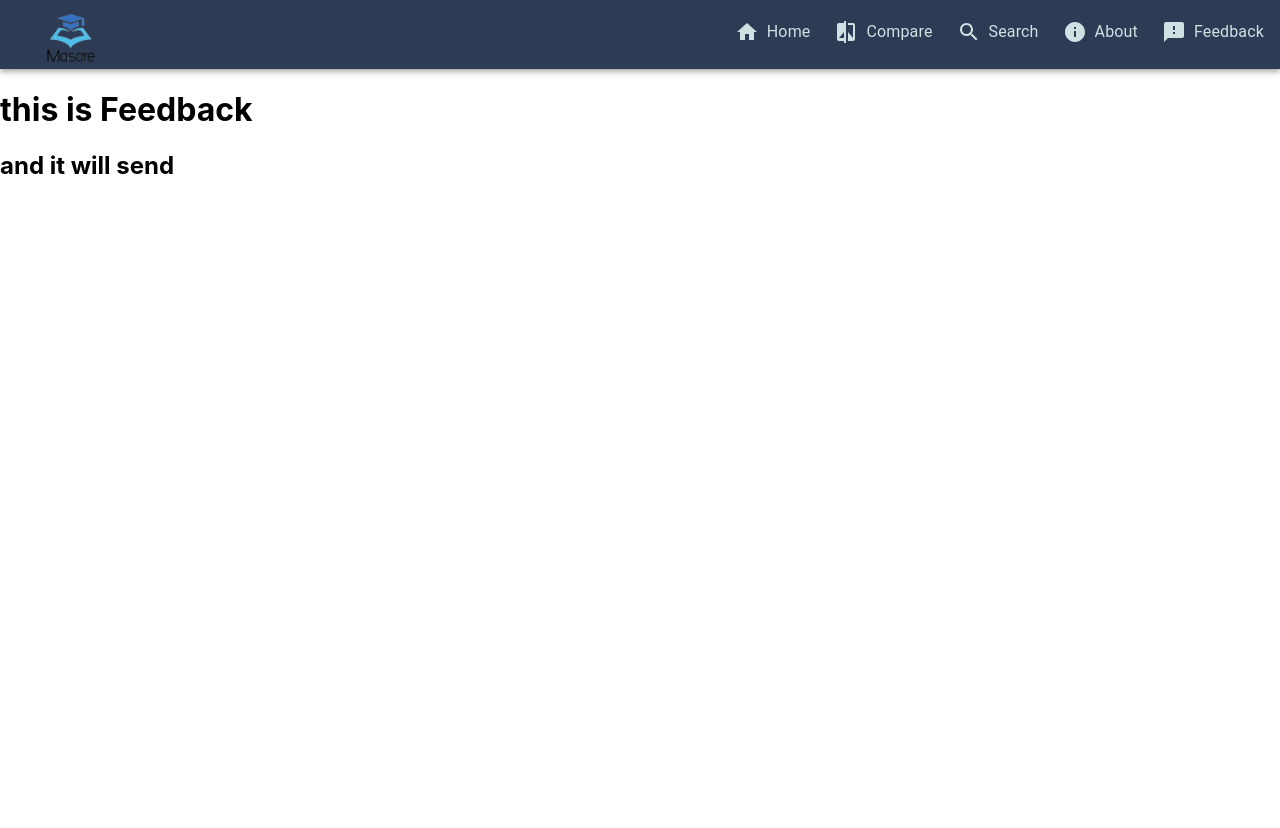
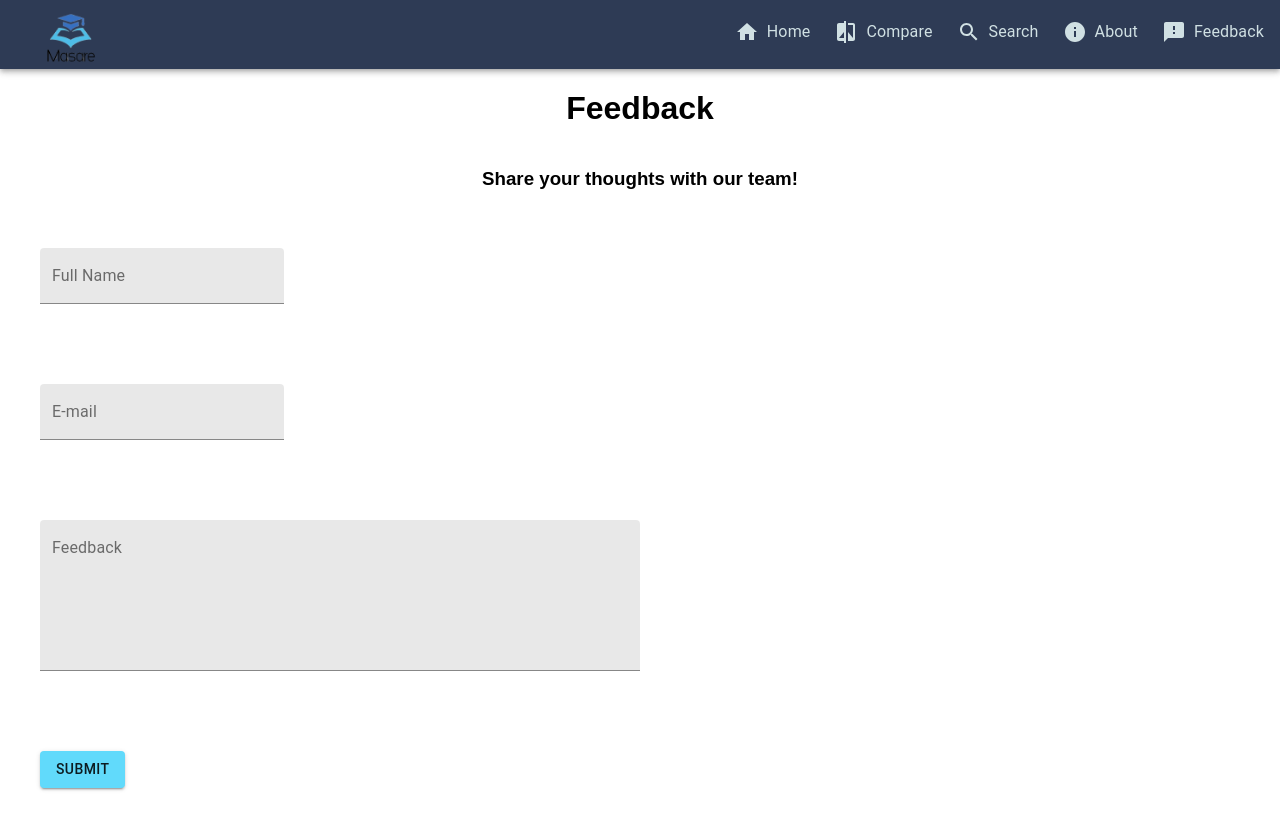
Before and after one commit to omar-1984/mymajor, a React (Create React App) app: page /Feedback in a window 1280 px wide. Before the commit the page ends 800 px from the top, so only its background shows below. Built offline with nearby package versions, Linux system fonts and the light colour scheme.

Commit message:
added fully-functioning feedback page

```diff
--- a/src/components/Feedback.jsx
+++ b/src/components/Feedback.jsx
@@ -1,11 +1,120 @@
-import React from "react";
+import React, { useState, useEffect } from "react";
+import {
+  TextField,
+  Grid,
+  Typography,
+  createMuiTheme,
+  MuiThemeProvider,
+  Button,
+} from "@material-ui/core";
+import { makeStyles } from "@material-ui/styles";
+import { db } from "../services/firebase.js";
+
+const theme = createMuiTheme({
+  palette: {
+    primary: {
+      main: "#61dafb",
+    },
+  },
+});
+
+const useStyles = makeStyles({
+  container: {
+    display: "flex",
+    justifyContent: "center",
+    fontFamily: "Sans-Serif",
+    flexWrap: "wrap",
+  },
+  inputContainer: {
+    padding: "40px",
+    display: "flex",
+    alignItems: "flex-start",
+    flexDirection: "column",
+  },
+  inputText: {
+    color: "#61dafb",
+  },
+});
 
 const Feedback = () => {
+  const [fullName, setFullName] = useState("");
+  const [email, setEmail] = useState("");
+  const [feedbackText, setfeedbackText] = useState("");
+
+  let handleSubmit = (event) => {
+    event.preventDefault();
+    db.firestore()
+      .collection("feedback")
+      .add({
+        name: fullName,
+        email: email,
+        feedback: feedbackText,
+      })
+      .then(() => {
+        setFullName("");
+        setEmail("");
+      })
+      .catch(function (error) {
+        alert(error);
+        console.error("Error adding document", error);
+      });
+  };
+
+  const classes = useStyles();
   return (
-    <div>
-      <h1>this is Feedback</h1>
-      <h2>and it will send</h2>
-    </div>
+    <Grid container className={classes.container}>
+      <MuiThemeProvider theme={theme}>
+        <Grid item xs={12} className={classes.container}>
+          <h1>Feedback</h1>
+        </Grid>
+        <Grid item xs={6} className={classes.container}>
+          <h3>Share your thoughts with our team!</h3>
+        </Grid>
+        <Grid item xs={12} className={classes.inputContainer}>
+          <TextField
+            label="Full Name"
+            variant="filled"
+            onChange={(event) => {
+              setFullName(event.target.value);
+            }}
+          />
+        </Grid>
+        <Grid item xs={12} className={classes.inputContainer}>
+          <TextField
+            label="E-mail"
+            variant="filled"
+            onChange={(event) => {
+              setEmail(event.target.value);
+            }}
+          />
+        </Grid>
+        <Grid item xs={12} className={classes.inputContainer}>
+          <TextField
+            id="filled-multiline-static"
+            label="Feedback"
+            multiline
+            rows={6}
+            variant="filled"
+            style={{
+              width: "600px",
+            }}
+            onChange={(event) => {
+              setfeedbackText(event.target.value);
+            }}
+          />
+        </Grid>
+        <Grid item xs={12} className={classes.inputContainer}>
+          <Button
+            type="submit"
+            variant="contained"
+            color="primary"
+            onClick={handleSubmit}
+          >
+            Submit
+          </Button>
+        </Grid>
+      </MuiThemeProvider>
+    </Grid>
   );
 };
 
--- a/src/services/firebase.js
+++ b/src/services/firebase.js
@@ -9,5 +9,5 @@ var firebaseConfig = {
   appId: "1:760544293666:web:092997295490bbe4382b7b",
 };
 firebase.initializeApp(firebaseConfig);
-export const auth = firebase.auth;
-export const db = firebase.database();
+
+export const db = firebase;
```
